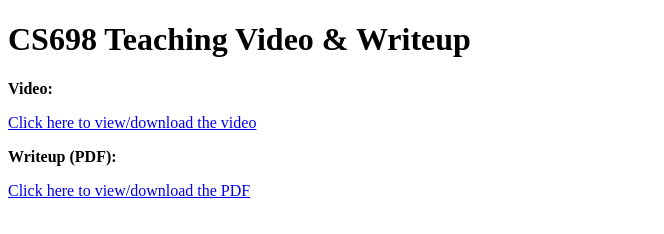
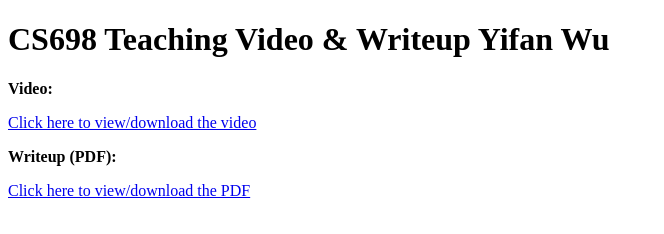
Before and after one commit to yifanwu-hz/yifanwu-hz.github.io, a plain HTML site: page index.html in a window 1280 px wide. Shown: the whole page, without its empty margins (0-664 px from the left). Drawn offline with Linux system fonts and the light colour scheme.

Commit message:
Update index.html

```diff
--- a/index.html
+++ b/index.html
@@ -5,7 +5,7 @@
     <title>Yifan Wu</title>
 </head>
 <body>
-    <h1>CS698 Teaching Video & Writeup</h1>
+    <h1>CS698 Teaching Video & Writeup Yifan Wu</h1>
 
     <p><strong>Video:</strong></p>
     <p><a href="YifanWuTeaching.mp4">Click here to view/download the video</a></p>
```
